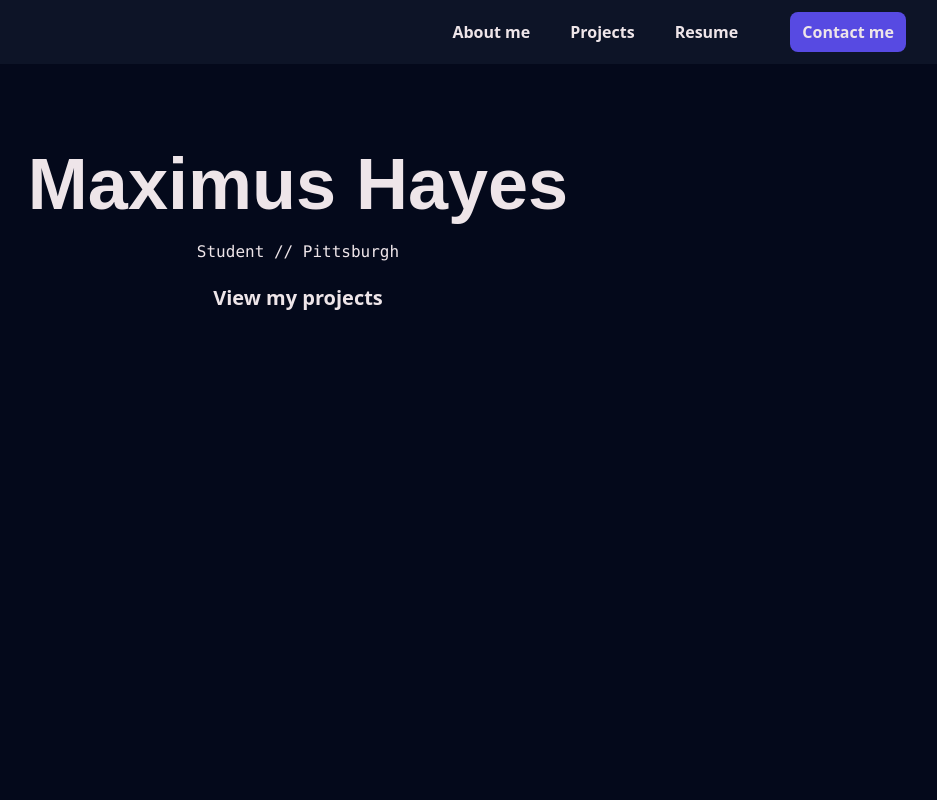
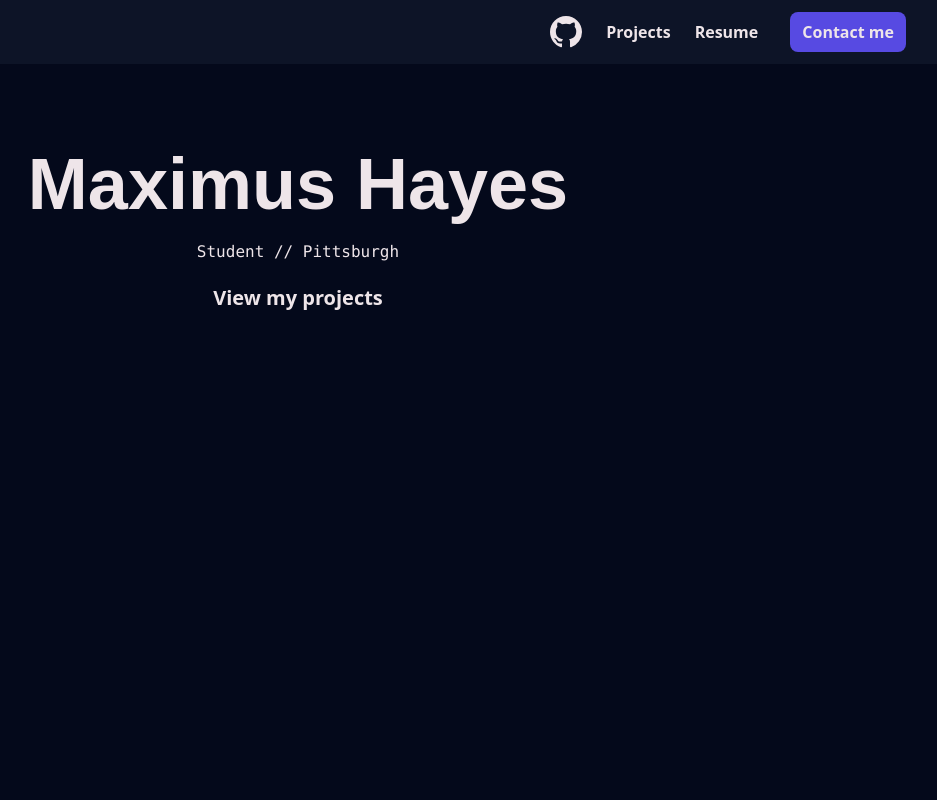
Before and after one commit to maxhayes17/personal-website, a Gatsby site: page / in a window 1280 px wide. Shown: the top 800 px of the page, without its empty margins (342-1279 px from the left). Built offline with nearby package versions, Linux system fonts and the light colour scheme; Gatsby itself is replaced by a stand-in of ours.

Commit message:
Update nav

```diff
--- a/src/pages/index.js
+++ b/src/pages/index.js
@@ -2,7 +2,6 @@
 import { motion, stagger, useAnimate } from "framer-motion"
 import AnchorLink from 'react-anchor-link-smooth-scroll'
 import Project from "../components/Project";
-import TCHome from "../images/tc-home.png";
 import { projects } from "../data/projects";
 
 
@@ -34,11 +33,21 @@
           visible: {y:0}
         }}
       >
-        <AnchorLink href="#about" className="py-3 px-5 my-auto font-bold hover:text-majorelle-blue">About me</AnchorLink>
-        <AnchorLink href="#projects" className="py-3 px-5 my-auto font-bold hover:text-majorelle-blue">Projects</AnchorLink>
-        <AnchorLink href="#resume" className="py-3 px-5 my-auto font-bold hover:text-majorelle-blue">Resume</AnchorLink>
+        <div className="flex flex-row space-x-6">
+          <motion.a
+            whileHover={{scale:1}}
+            className="my-auto hover:text-majorelle-blue"
+            href="https://www.github.com/maxhayes17" target="_blank" rel="noopener noreferrer">
+            <svg xmlns="http://www.w3.org/2000/svg" width="32" height="32" fill="currentColor" class="bi bi-github" viewBox="0 0 16 16" style={{margin:"auto"}}>
+              <path d="M8 0C3.58 0 0 3.58 0 8c0 3.54 2.29 6.53 5.47 7.59.4.07.55-.17.55-.38 0-.19-.01-.82-.01-1.49-2.01.37-2.53-.49-2.69-.94-.09-.23-.48-.94-.82-1.13-.28-.15-.68-.52-.01-.53.63-.01 1.08.58 1.23.82.72 1.21 1.87.87 2.33.66.07-.52.28-.87.51-1.07-1.78-.2-3.64-.89-3.64-3.95 0-.87.31-1.59.82-2.15-.08-.2-.36-1.02.08-2.12 0 0 .67-.21 2.2.82.64-.18 1.32-.27 2-.27.68 0 1.36.09 2 .27 1.53-1.04 2.2-.82 2.2-.82.44 1.1.16 1.92.08 2.12.51.56.82 1.27.82 2.15 0 3.07-1.87 3.75-3.65 3.95.29.25.54.73.54 1.48 0 1.07-.01 1.93-.01 2.2 0 .21.15.46.55.38A8.012 8.012 0 0 0 16 8c0-4.42-3.58-8-8-8z"/>
+            </svg>
+          </motion.a>
+          <AnchorLink href="#projects" className="my-auto font-bold hover:text-majorelle-blue">Projects</AnchorLink>
+          <AnchorLink href="#resume" className="my-auto font-bold hover:text-majorelle-blue">Resume</AnchorLink>
+        </div>
         <motion.a
           whileHover={{scale:1.1}}
+          href="mailto: maxhayess17@gmail.com"
           className="py-2 px-3 mx-8 my-auto font-bold bg-majorelle-blue rounded-lg text-lavender-blush hover:cursor-pointer bg-gradient-to-r hover:from-majorelle-blue hover:to-cyan-600"
           >Contact me
         </motion.a>
@@ -109,7 +118,7 @@
             <motion.div
               initial="hidden"
               whileInView="visible"
-              whileHover={{scale:1.2}}
+              whileHover={{scale:1.1}}
               variants={{
                 hidden: {opacity: 0},
                 visible: {opacity: 1,
@@ -125,7 +134,7 @@
               </AnchorLink>
             </motion.div>
       </div>
-      <section id="about">
+      {/* <section id="about">
         <motion.div
         initial="hidden"
         whileInView="visible"
@@ -145,7 +154,8 @@
             <p>Lorem ipsum</p>
           </div>
         </motion.div>
-      </section>
+      </section> */}
+
       <section id="projects">
       <div className="">
         {projects && projects.map((project) =>
@@ -159,7 +169,7 @@
       </section>
 
       <section id="resume" className="h-96">
-        <h1 className="text-center text-xl font-bold">View my resume <a href="#"className="text-majorelle-blue">here</a></h1>
+        <h1 className="text-center text-xl font-bold">View my resume <a href="Maximus_Hayes_Resume.pdf" target="_blank" className="text-majorelle-blue">here</a></h1>
       </section>
 
 
```
